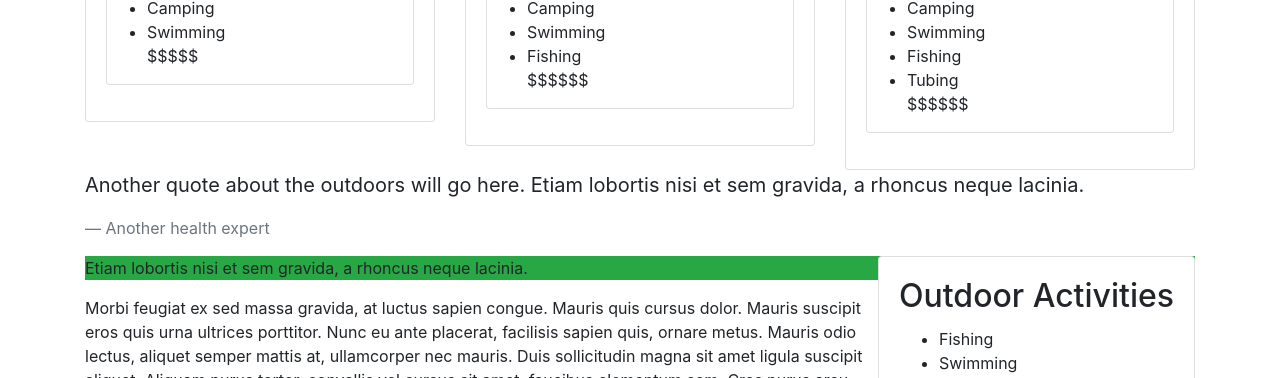
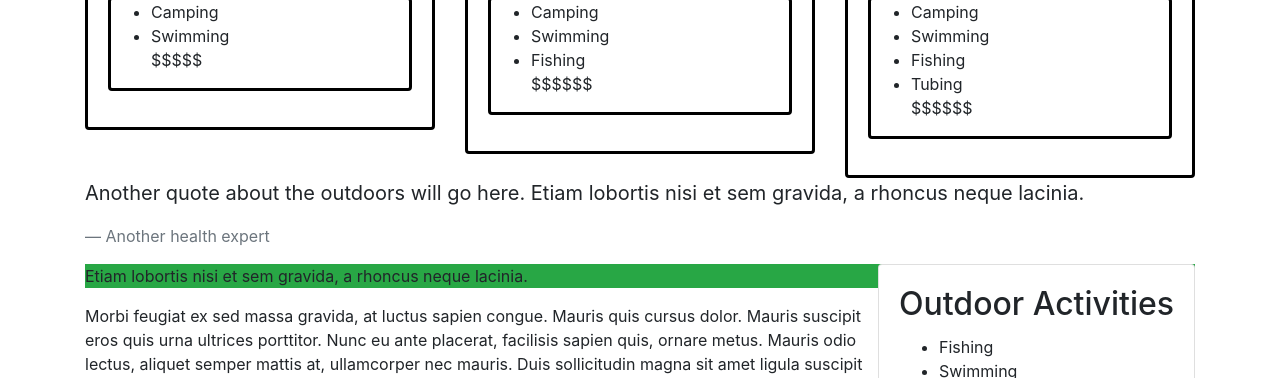
Before and after one commit to CalebCoughenour/vacation, a plain HTML site: page index.html in a window 1280 px wide. Shown: the part 737-1115 px from the top of the page. Drawn offline with Linux system fonts and the light colour scheme.

Commit message:
added 'card' class to styles.css in order to change borders, etc. started with thickening border

```diff
--- a/css/styles.css
+++ b/css/styles.css
@@ -1,6 +1,21 @@
 .jumbotron {
   background-color: lightpink;
 }
+
+.card {
+  position: relative;
+  display: -ms-flexbox;
+  display: flex;
+  -ms-flex-direction: column;
+  flex-direction: column;
+  min-width: 0;
+  word-wrap: break-word;
+  background-color: #fff;
+  background-clip: border-box;
+  border: 3px solid black;
+  border-radius: 0.25rem;
+}
+
 
 .cardright {
   float: right;
```
